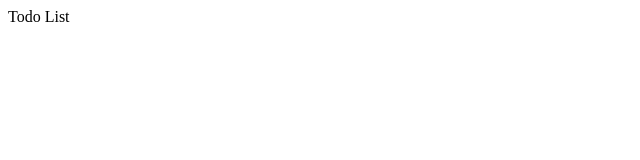
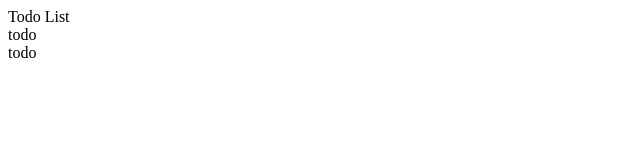
Before and after one commit to k1ego/Tanstack-query, a React (Vite) app: page / in a window 1280 px wide. Shown: the top 160 px of the page, without its empty margins (0-640 px from the left). Built offline with nearby package versions, Linux system fonts and the light colour scheme.

Commit message:
Базовый пример запроса

```diff
--- a/src/modules/todo-list/todo-list.tsx
+++ b/src/modules/todo-list/todo-list.tsx
@@ -1,3 +1,50 @@
+import { useQuery } from '@tanstack/react-query';
+
+type Todo = {
+	id: string;
+	text: string;
+	done: boolean;
+};
+
+export const getTasks = () => {
+	return new Promise<Todo[]>(res => {
+		setTimeout(() => {
+			res([
+				{
+					id: '1',
+					text: 'todo',
+					done: false,
+				},
+				{
+					id: '2',
+					text: 'todo',
+					done: false,
+				},
+			]);
+		}, 1000);
+	});
+};
+
 export function TodoList() {
-	return <div>Todo List</div>
+	const { data, error, isPending } = useQuery({
+		queryKey: ['tasks', 'list'],
+		queryFn: getTasks,
+	});
+
+	if (isPending) {
+		return <div>Loading</div>;
+	}
+
+	if (error) {
+		return <div>error: {JSON.stringify(error)}</div>;
+	}
+
+	return (
+		<div>
+			Todo List
+			{data.map(todo => (
+				<div key={todo.id}> {todo.text} </div>
+			))}
+		</div>
+	);
 }
```
